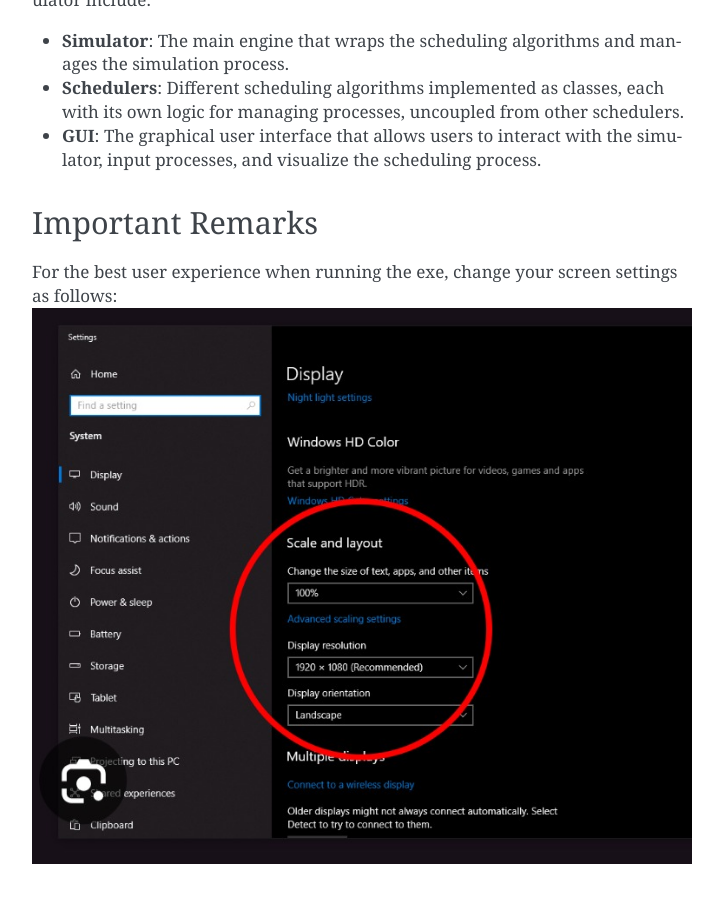
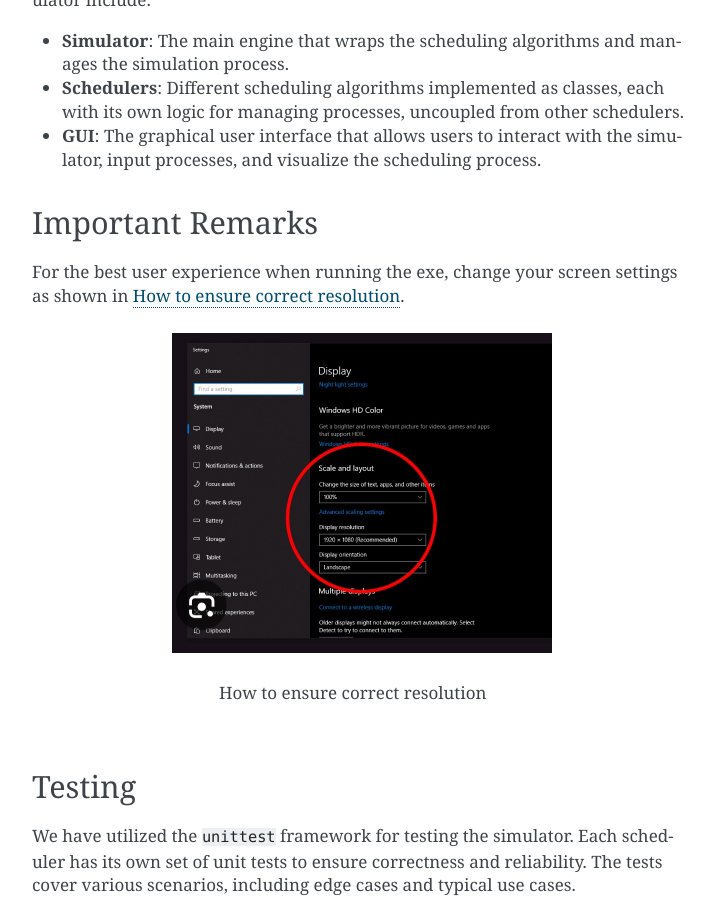
Before and after one commit to AhmedSaid3617/CPU-scheduler, a Sphinx documentation site: the page built from docs/index.md, in a window 1280 px wide and 900 px high, scrolled down 985 px. Shown: the whole window, without its empty margins (388-1111 px from the left). Built offline with Sphinx 7.4.7, drawn with Linux system fonts in a browser that asks for light colours.

Commit message:
Use figures with cross-referencing

````diff
--- a/docs/index.md
+++ b/docs/index.md
@@ -23,8 +23,15 @@
 - **GUI**: The graphical user interface that allows users to interact with the simulator, input processes, and visualize the scheduling process.
 
 ## Important Remarks
-For the best user experience when running the exe, change your screen settings as follows:
-![alt text](image.png)
+For the best user experience when running the exe, change your screen settings as shown in [](#res-target).
+
+(res-target)=
+```{figure} image.png
+:scale: 50 %
+
+How to ensure correct resolution
+```
+
 
 ## Testing
 
````
